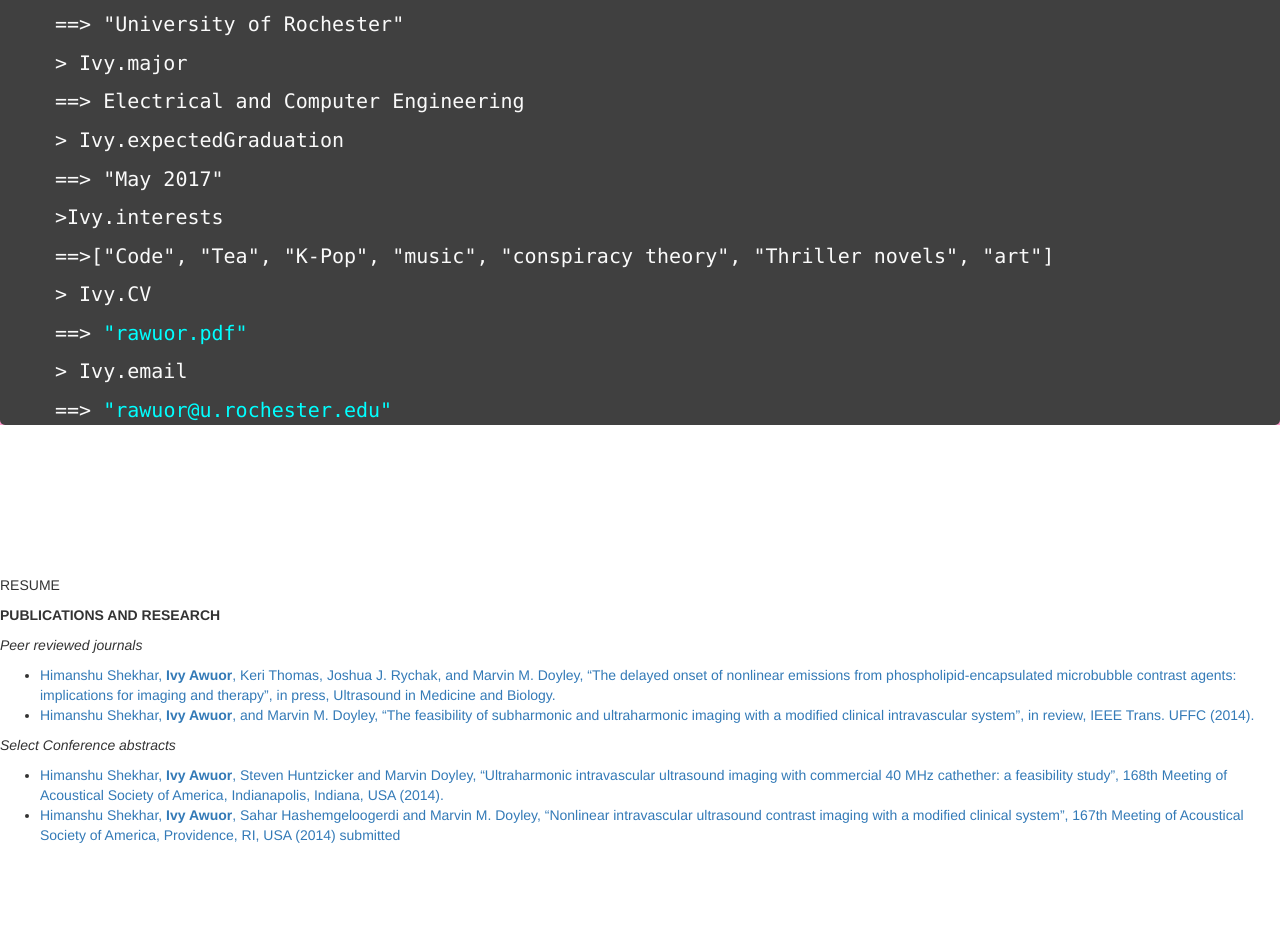
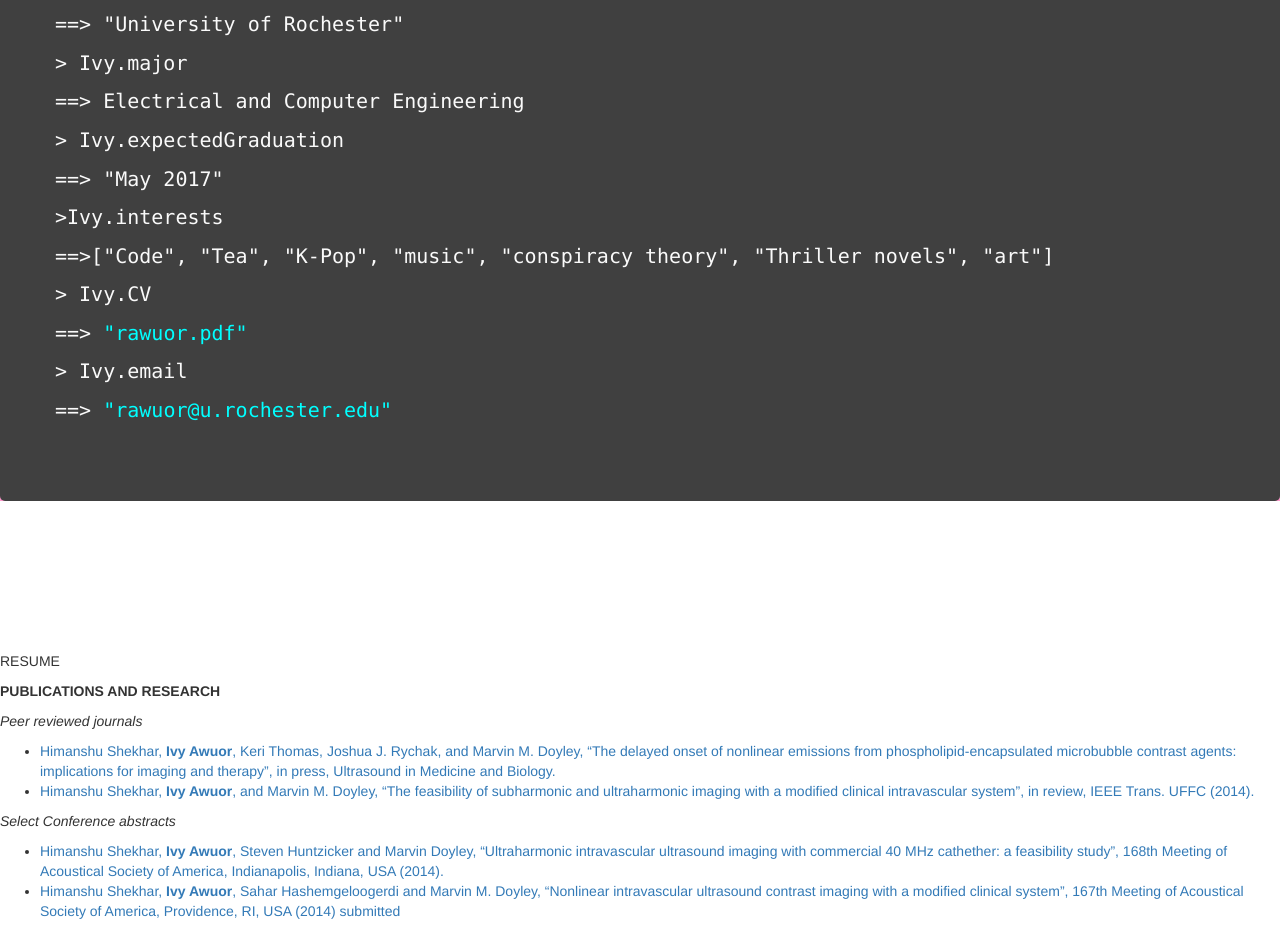
Before and after one commit to rawuor/rawuor.github.io, a Jekyll site: the page index.html, which Jekyll copies as it is, in a window 1280 px wide. Shown: the part 771-1702 px from the top of the page. Built offline with Jekyll 4.4.1, drawn with Linux system fonts in a browser that asks for light colours; nearby versions of some CDN libraries; before the commit the page ends 1626 px from its top, so only the background shows below that.

Commit message:
Update default.css

```diff
--- a/css/default.css
+++ b/css/default.css
@@ -58,8 +58,7 @@
  margin:0 auto;
  font-size:30px;
  background-color: #404040;
-/* height:700px;*/
-
+ height:700px;
  padding-left:55px;
  padding-right:55px;
  margin-bottom:150px;
```
